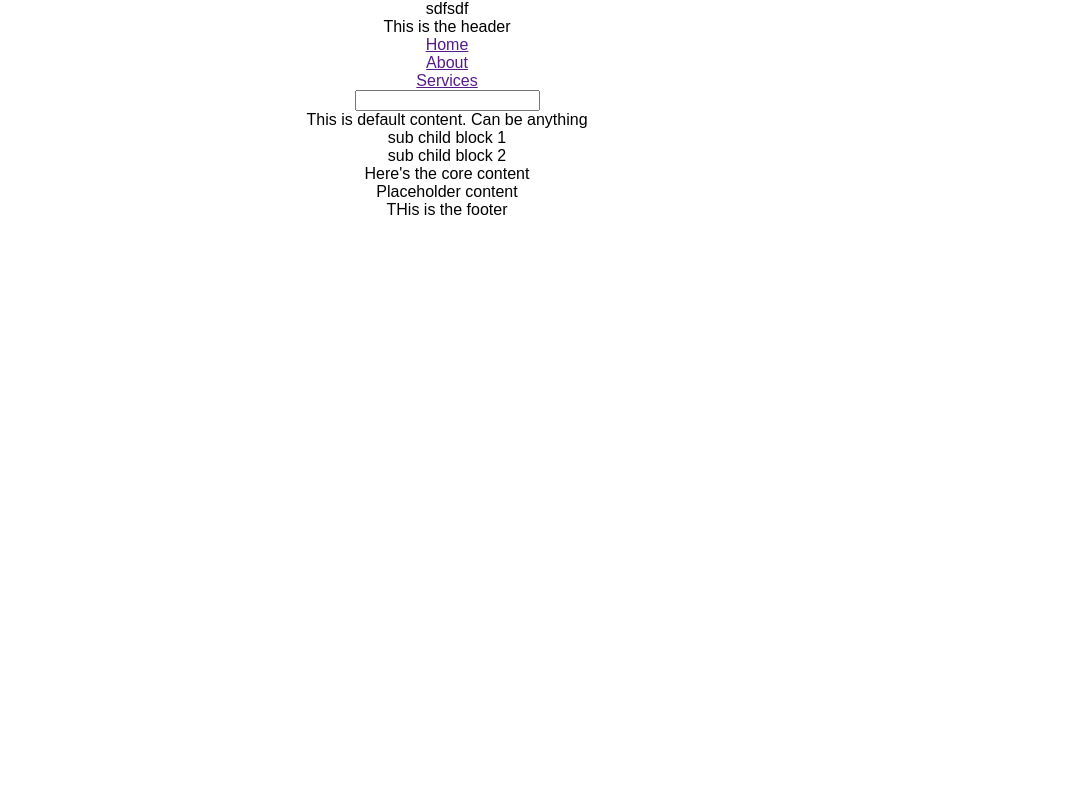
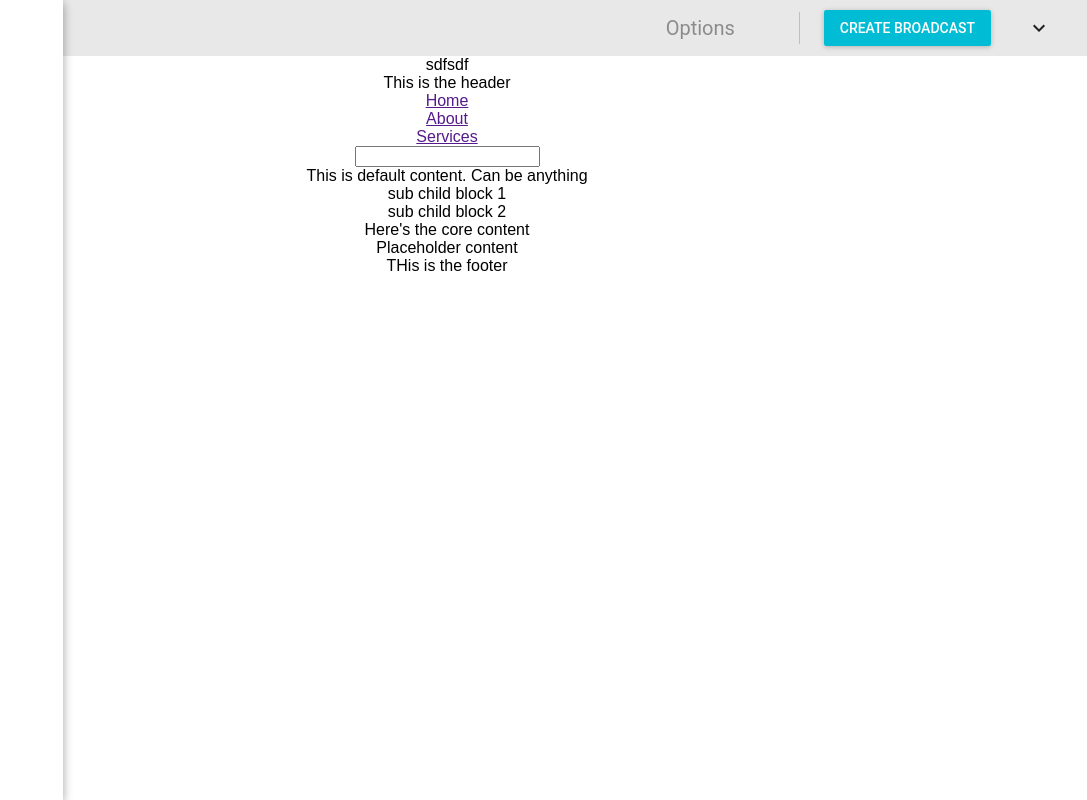
Before and after one commit to davidemaser/site, a React (Create React App) app: page / in a window 1280 px wide. Shown: the whole page, without its empty margins (193-1280 px from the left). Built offline with nearby package versions, Linux system fonts and the light colour scheme.

Commit message:
Add material UI features

```diff
--- a/package.json
+++ b/package.json
@@ -21,9 +21,11 @@
     "gulp-jsdoc3": "^1.0.1",
     "gulp-sass": "^3.1.0",
     "markdown": "^0.5.0",
+    "material-ui": "^0.17.4",
     "react-ajax": "^0.1.1",
     "react-redux": "^5.0.3",
     "react-scripts": "0.9.5",
+    "react-tap-event-plugin": "^2.0.1",
     "redux": "^3.6.0",
     "redux-devtools": "^3.3.2"
   },
--- a/src/App.js
+++ b/src/App.js
@@ -5,6 +5,8 @@ import Content from "./Components/Content";
 import Footer from "./Components/Footer";
 import JsonData from "./Data/Schema/page.json"; //load the page schema directly and pass it around the components
 import Helmet from 'react-helmet';
+import Drawer from 'material-ui/Drawer';
+import UIToolbar from "./Components/UI/Toolbar";
 
 class App extends Component {
     constructor(props) {
@@ -19,10 +21,13 @@ class App extends Component {
     render() {
         return (
             <div className="App">
+                <Drawer/>
+                <UIToolbar/>
                 <Helmet>
                     <meta charSet="utf-8" />
                     <title>{this.state.data.title}</title>
                     <meta name="description" content={this.state.data.meta.description} />
+                    <meta name="keywords" content={this.state.data.meta.keywords} />
                 </Helmet>
                 <Header data={this.state.data} node="header"/>
                 <Content data={this.state.data} node="body"/>
--- /dev/null
+++ b/src/Components/UI/Drawer.js
@@ -0,0 +1,34 @@
+/**
+ * Created by DAVIM on 18/04/2017.
+ */
+import React, {Component} from 'react';
+import Drawer from 'material-ui/Drawer';
+import MenuItem from 'material-ui/MenuItem';
+import RaisedButton from 'material-ui/RaisedButton';
+
+class UIDrawer extends Component {
+
+    constructor(props) {
+        super(props);
+        this.state = {open: false};
+    }
+
+    handleToggle = () => this.setState({open: !this.state.open});
+
+    render() {
+        return (
+            <div>
+                <RaisedButton
+                    label="Toggle Drawer"
+                    onClick={this.handleToggle}
+                />
+                <Drawer open={this.state.open}>
+                    <MenuItem>Menu Item</MenuItem>
+                    <MenuItem>Menu Item 2</MenuItem>
+                </Drawer>
+            </div>
+        );
+    }
+}
+
+export default UIDrawer;
--- /dev/null
+++ b/src/Components/UI/Toolbar.js
@@ -0,0 +1,60 @@
+/**
+ * Created by DAVIM on 18/04/2017.
+ */
+import React, {Component} from 'react';
+import IconMenu from 'material-ui/IconMenu';
+import IconButton from 'material-ui/IconButton';
+import FontIcon from 'material-ui/FontIcon';
+import NavigationExpandMoreIcon from 'material-ui/svg-icons/navigation/expand-more';
+import MenuItem from 'material-ui/MenuItem';
+import DropDownMenu from 'material-ui/DropDownMenu';
+import RaisedButton from 'material-ui/RaisedButton';
+import {Toolbar, ToolbarGroup, ToolbarSeparator, ToolbarTitle} from 'material-ui/Toolbar';
+
+class UIToolbar extends Component {
+
+    constructor(props) {
+        super(props);
+        this.state = {
+            value: 3,
+        };
+    }
+
+    handleChange = (event, index, value) => this.setState({value});
+
+    render() {
+        return (
+            <Toolbar>
+                <ToolbarGroup firstChild={true}>
+                    <DropDownMenu value={this.state.value} onChange={this.handleChange}>
+                        <MenuItem value={1} primaryText="All Broadcasts" />
+                        <MenuItem value={2} primaryText="All Voice" />
+                        <MenuItem value={3} primaryText="All Text" />
+                        <MenuItem value={4} primaryText="Complete Voice" />
+                        <MenuItem value={5} primaryText="Complete Text" />
+                        <MenuItem value={6} primaryText="Active Voice" />
+                        <MenuItem value={7} primaryText="Active Text" />
+                    </DropDownMenu>
+                </ToolbarGroup>
+                <ToolbarGroup>
+                    <ToolbarTitle text="Options" />
+                    <FontIcon className="muidocs-icon-custom-sort" />
+                    <ToolbarSeparator />
+                    <RaisedButton label="Create Broadcast" primary={true} />
+                    <IconMenu
+                        iconButtonElement={
+                            <IconButton touch={true}>
+                                <NavigationExpandMoreIcon />
+                            </IconButton>
+                        }
+                    >
+                        <MenuItem primaryText="Download" />
+                        <MenuItem primaryText="More Info" />
+                    </IconMenu>
+                </ToolbarGroup>
+            </Toolbar>
+        );
+    }
+}
+
+export default UIToolbar;
--- a/src/Data/Schema/page.json
+++ b/src/Data/Schema/page.json
@@ -5,6 +5,7 @@
       "title":"This is the page title",
       "meta":{
         "description":"Well here's a description block",
+        "keywords":"web,development,javacript,js,jquery,react,sass,scss,app,webapp,project,management,responsive,reactive",
         "author":"",
         "social":{
 
--- a/src/index.js
+++ b/src/index.js
@@ -1,9 +1,12 @@
 import React from 'react';
 import ReactDOM from 'react-dom';
 import App from './App';
+import MuiThemeProvider from 'material-ui/styles/MuiThemeProvider';
 import './index.css';
 
 ReactDOM.render(
-  <App node="default" />,
+  <MuiThemeProvider>
+  <App node="default" />
+  </MuiThemeProvider>,
   document.getElementById('root')
 );
```
Also changed, not shown: 1 other file (tests, documents, lock files or other folders).
